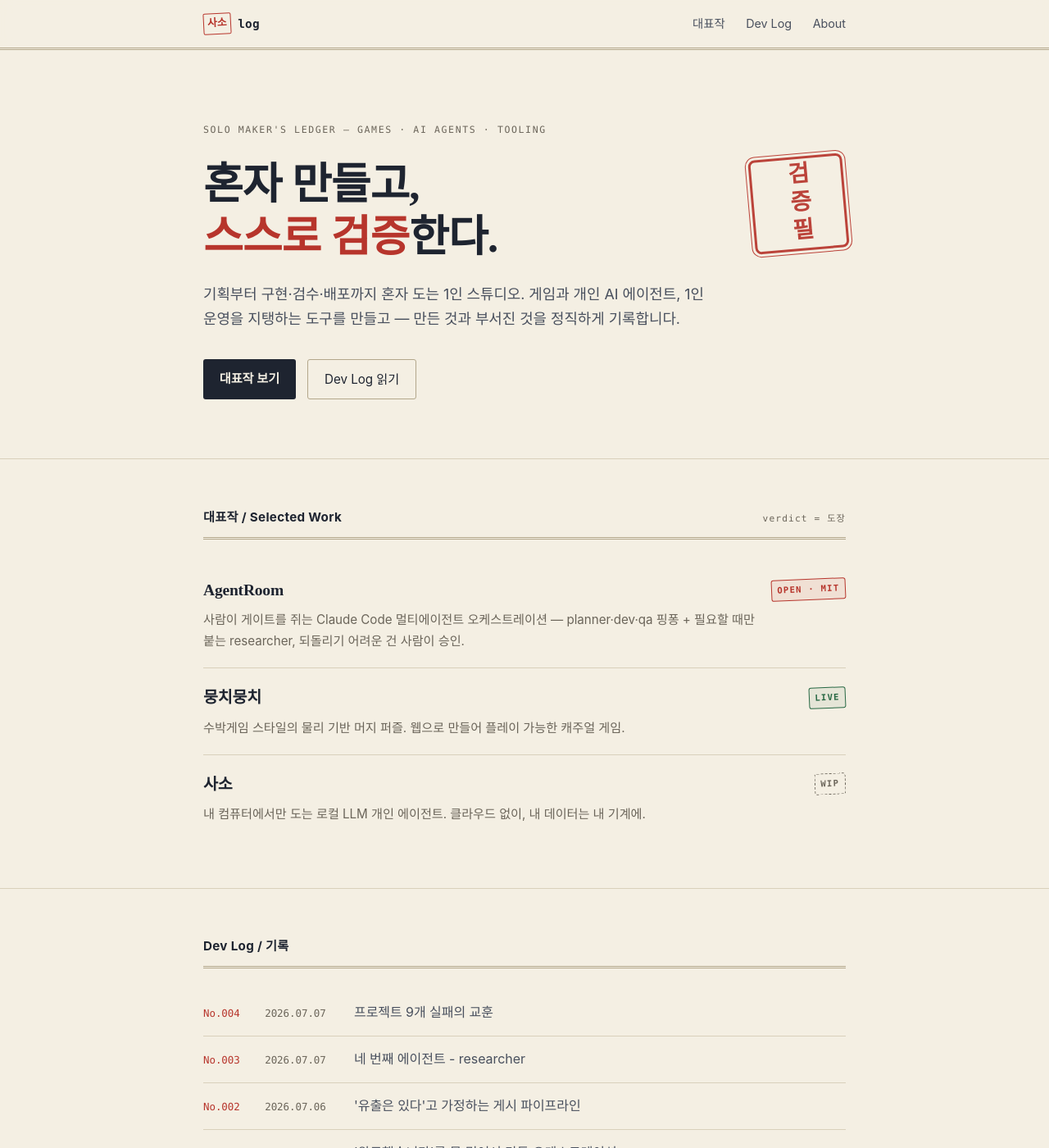
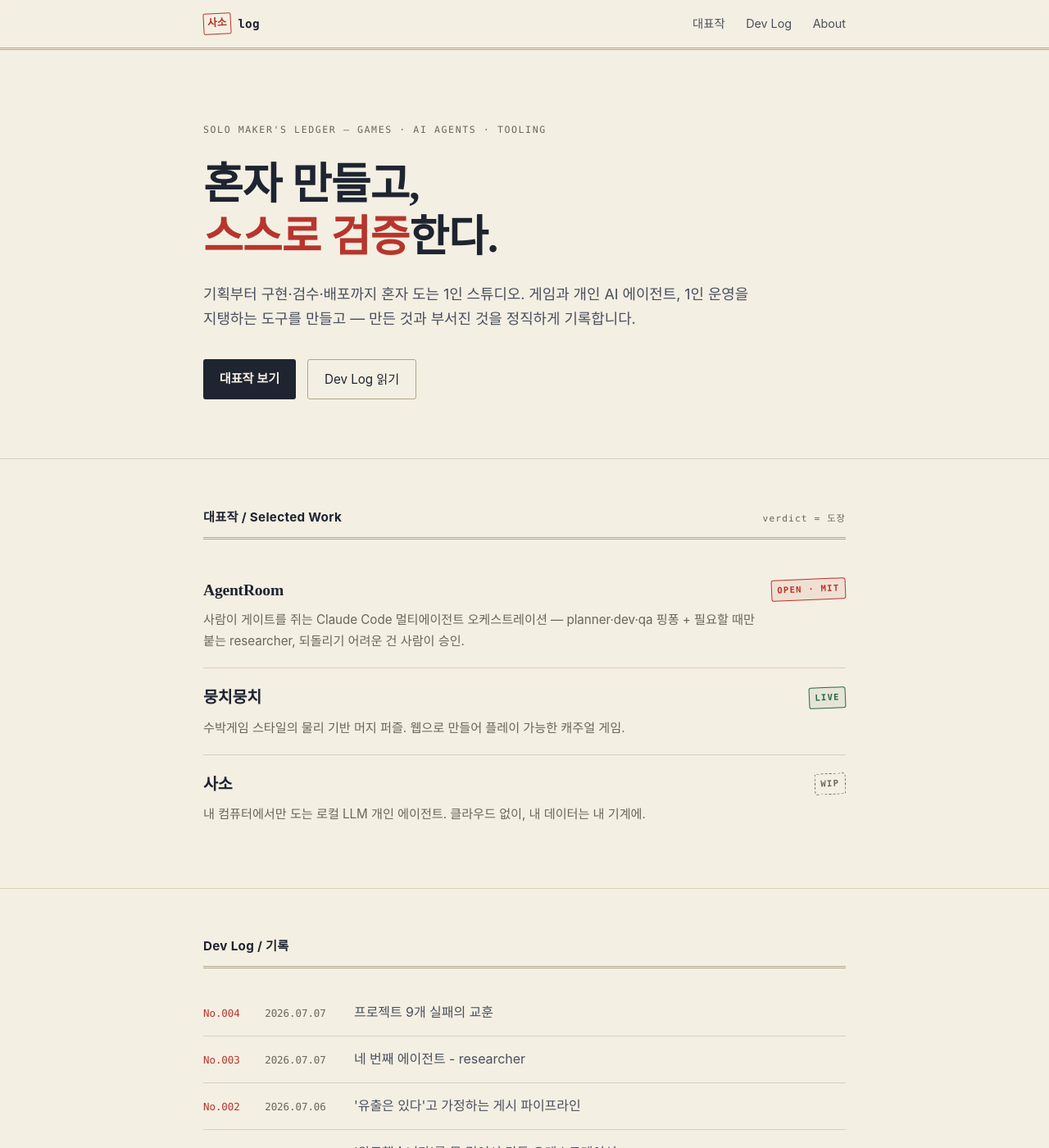
Before and after one commit to CHPARK03/CHPARK03.github.io, a Jekyll site: the page built from index.md, in a window 1280 px wide and 1400 px high. Shown: the whole window at 82% size. Built offline with Jekyll 4.4.1, drawn with Linux system fonts in a browser that asks for light colours; some web fonts are replaced.

Commit message:
design: remove hero seal stamp

```diff
--- a/_layouts/home.html
+++ b/_layouts/home.html
@@ -1,8 +1,7 @@
 ---
 layout: default
 ---
-<section class="hero"><div class="wrap"><div class="hero-grid">
-  <div class="hero-copy">
+<section class="hero"><div class="wrap">
   <span class="eyebrow">Solo maker's ledger — games · AI agents · tooling</span>
   <h1>혼자 만들고,<br><span class="u-seal">스스로 검증</span>한다.</h1>
   <p class="lead">기획부터 구현·검수·배포까지 혼자 도는 1인 스튜디오. 게임과 개인 AI 에이전트, 1인 운영을 지탱하는 도구를 만들고 — 만든 것과 부서진 것을 정직하게 기록합니다.</p>
@@ -10,9 +9,7 @@ layout: default
     <a class="btn primary" href="{{ '/#work' | relative_url }}">대표작 보기</a>
     <a class="btn ghost" href="{{ '/#log' | relative_url }}">Dev Log 읽기</a>
   </div>
-  </div>
-  <div class="seal-hero" aria-hidden="true"><span>검증필</span></div>
-</div></div></section>
+</div></section>
 
 <section class="block" id="work"><div class="wrap">
   <div class="head"><h2>대표작 / Selected Work</h2><span class="head-note">verdict = 도장</span></div>
--- a/assets/css/main.css
+++ b/assets/css/main.css
@@ -90,7 +90,6 @@ nav.top a:hover{ color:var(--seal); }
 
 /* ── hero: 원장 표지 + 검증필 낙관 ───────────────── */
 .hero{ padding:5.5rem 0 4.5rem; border-bottom:1px solid var(--rule); }
-.hero-grid{ display:grid; grid-template-columns:1fr auto; gap:2rem; align-items:center; }
 .hero .eyebrow{ display:block; margin-bottom:1.5rem; }
 .hero h1{ font-family:var(--f-serif); font-size:clamp(2.15rem,5.6vw,3.3rem); line-height:1.22;
   font-weight:700; letter-spacing:-0.015em; margin:0 0 1.4rem; text-wrap:balance; }
@@ -102,21 +101,6 @@ nav.top a:hover{ color:var(--seal); }
 .btn.primary:hover{ opacity:.88; }
 .btn.ghost{ border:1px solid var(--rule-strong); color:var(--ink); }
 .btn.ghost:hover{ border-color:var(--seal); color:var(--seal); }
-
-/* 낙관 — 이 페이지의 서명 요소 */
-.seal-hero{ width:7.2rem; aspect-ratio:1/1; flex:none; align-self:start; margin-top:2.6rem;
-  display:flex; align-items:center; justify-content:center;
-  border:3px solid var(--seal); border-radius:8px; outline:1px solid var(--seal); outline-offset:3px;
-  transform:rotate(-5deg); opacity:.92;
-  animation:stampin .5s cubic-bezier(.2,.85,.3,1.05) .4s backwards; }
-.seal-hero span{ writing-mode:vertical-rl; font-family:var(--f-serif); font-weight:700;
-  font-size:1.75rem; letter-spacing:.22em; color:var(--seal); }
-@keyframes stampin{
-  0%{ transform:rotate(-5deg) scale(1.7); opacity:0; }
-  55%{ opacity:.92; }
-  72%{ transform:rotate(-5deg) scale(.965); }
-  100%{ transform:rotate(-5deg) scale(1); }
-}
 
 /* ── section: 원장 구획 (이중 괘선 헤드) ─────────── */
 section.block{ padding:3.6rem 0; border-bottom:1px solid var(--rule); }
@@ -216,10 +200,6 @@ a:focus-visible,.btn:focus-visible{ outline:2px solid var(--seal); outline-offse
 @media (max-width:560px){
   body{ font-size:16px; }
   .hero{ padding:3.4rem 0 3rem; }
-  .hero-grid{ gap:1.1rem; }
-  .hero h1{ font-size:1.9rem; }
-  .seal-hero{ width:4.7rem; border-width:2px; margin-top:2.2rem; }
-  .seal-hero span{ font-size:1.1rem; }
   ul.log li a{ flex-wrap:wrap; gap:.35rem .8rem; }
   ul.log .no{ width:auto; }
   ul.log .date{ width:auto; }
```
Lines whose indentation alone changed are shown as unchanged.
